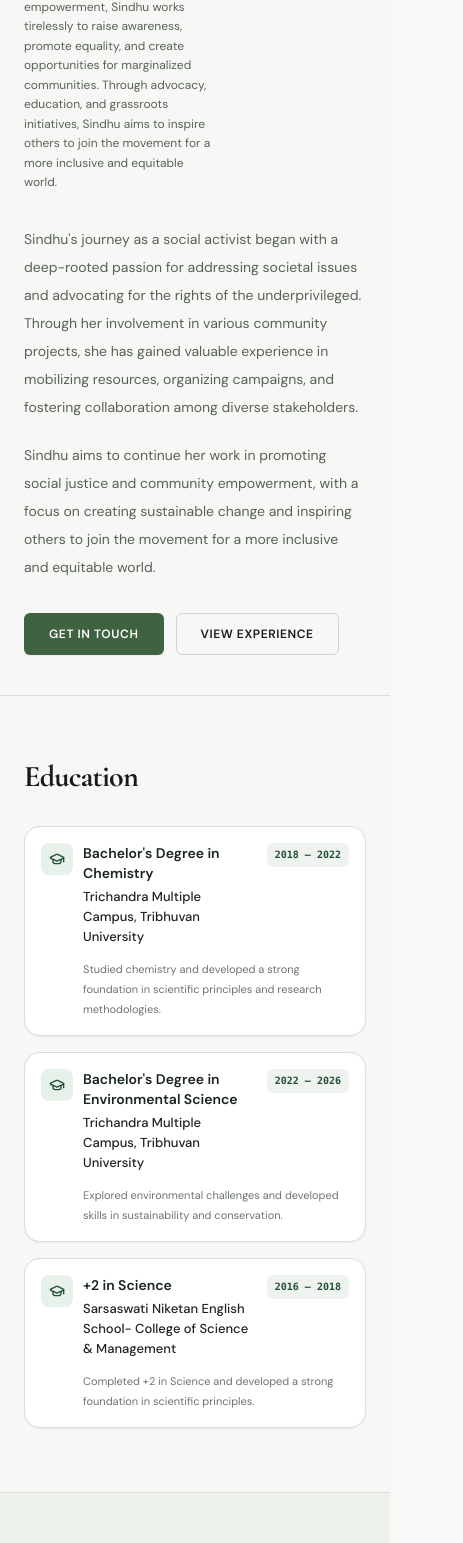
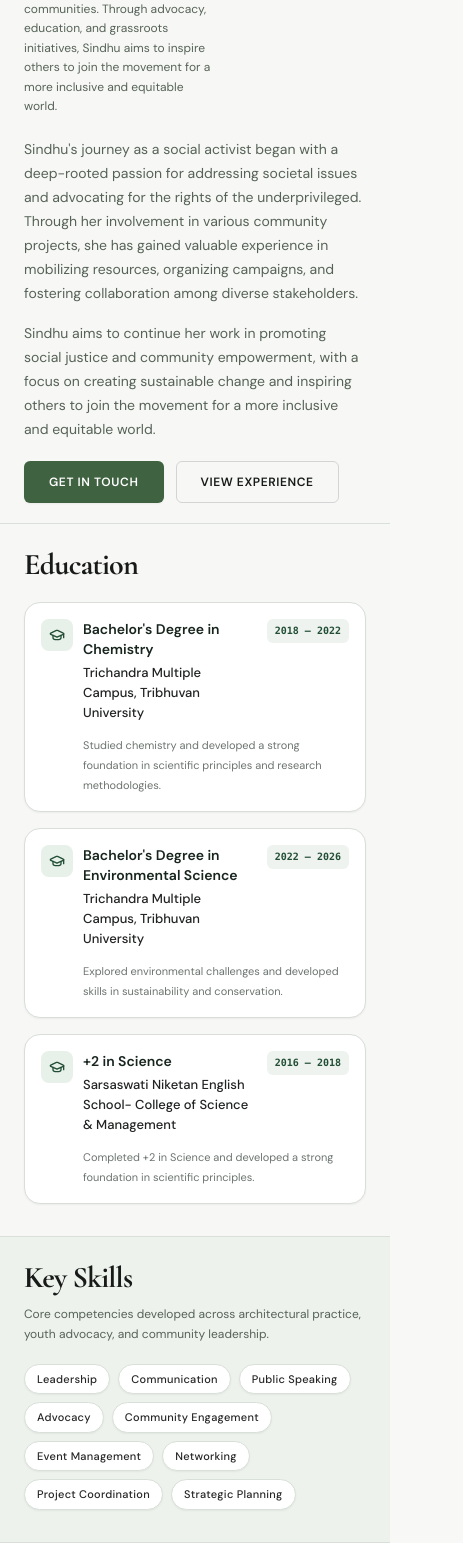
Before and after one commit to vickyjii774/SindhuSharma, a React (Vite) app: page /about in a window 390 px wide. Shown: the part 336-1879 px from the top of the page, 463 px wide, since content can reach past the window. Built offline with nearby package versions, Linux system fonts and the light colour scheme.

Commit message:
all commit

```diff
--- a/src/components/SectionHeading.jsx
+++ b/src/components/SectionHeading.jsx
@@ -1,4 +1,3 @@
-
 export default function SectionHeading({
   eyebrow,
   title,
@@ -9,12 +8,12 @@ export default function SectionHeading({
 }) {
   return (
     <div
-      className={`mb-8 sm:mb-14 lg:mb-16 w-full max-w-3xl ${
+      className={`mb-5 sm:mb-7 lg:mb-8 w-full max-w-3xl ${
         center ? "mx-auto text-center items-center flex flex-col" : ""
       } ${className}`}
     >
       {eyebrow && (
-        <span className="mb-2 block font-sans text-[10px] font-semibold uppercase tracking-widest text-brand sm:mb-3 sm:text-sm">
+        <span className="mb-2 block font-sans text-[10px] font-semibold uppercase tracking-widest text-brand sm:mb-2 sm:text-sm">
           {eyebrow}
         </span>
       )}
@@ -29,9 +28,9 @@ export default function SectionHeading({
       )}
 
       {text && (
-  <p className="mt-3 w-full whitespace-nowrap text-[9px] leading-5 text-ink-secondary font-sans sm:mt-4 sm:whitespace-normal sm:text-lg sm:leading-relaxed">
-    {text}
-  </p>
+        <p className="mt-2 w-full whitespace-normal text-xs leading-5 text-ink-secondary font-sans sm:mt-3 sm:text-base sm:leading-relaxed">
+          {text}
+        </p>
       )}
     </div>
   );
--- a/src/components/Sections.jsx
+++ b/src/components/Sections.jsx
@@ -15,7 +15,7 @@ export function EducationSection() {
   if (!siteData.education?.length) return null;
 
   return (
-    <section className="py-16 sm:py-20 lg:py-24 bg-surface border-b border-line" aria-labelledby="education-h">
+    <section className="pt-6 pb-8 sm:pt-8 sm:pb-10 lg:pt-10 lg:pb-12 bg-surface border-b border-line" aria-labelledby="education-h">
       <Container>
         <Reveal>
           <SectionHeading title="Education" id="education-h" />
@@ -38,7 +38,7 @@ export function SkillsSection() {
 
   return (
     <section
-      className="border-b border-line bg-surface-alt py-12 sm:py-16 lg:py-24"
+      className="border-b border-line bg-surface-alt pt-6 pb-8 sm:pt-8 sm:pb-10 lg:pt-10 lg:pb-12"
       aria-labelledby="skills-h"
     >
       <Container>
--- a/src/pages/About.jsx
+++ b/src/pages/About.jsx
@@ -29,7 +29,7 @@ export default function About() {
   });
 
   return (
-    <div className="pt-24 sm:pt-28 lg:pt-32">
+    <div className="pt-10 sm:pt-14 lg:pt-16">
       {/* Editorial Hero / Biography */}
 
 
@@ -37,7 +37,7 @@ export default function About() {
 
 {/* Editorial Hero / Biography */}
 <section
-  className="bg-surface border-b border-line py-10 sm:py-16 lg:py-20"
+  className="bg-surface border-b border-line py-5 sm:py-8 lg:py-10"
   aria-labelledby="about-heading"
 >
   <Container>
@@ -82,7 +82,7 @@ export default function About() {
 
     {/* Remaining biography: Full width below the image */}
     {fullBio?.length > 1 && (
-      <div className="mt-8 space-y-5 font-sans text-sm leading-7 text-ink-secondary sm:mt-12 sm:space-y-6 sm:text-base sm:leading-8 lg:mt-16 lg:text-lg">
+      <div className="mt-5 space-y-4 font-sans text-sm leading-6 text-ink-secondary sm:mt-7 sm:space-y-5 sm:text-base sm:leading-7 lg:mt-9 lg:text-lg">
         {fullBio.slice(1).map((paragraph, index) => (
           <p key={index}>
             {paragraph}
@@ -93,7 +93,7 @@ export default function About() {
 
     {/* Buttons: Below the entire biography */}
 
-<div className="mt-8 flex flex-wrap items-center gap-3 sm:mt-10 sm:gap-4">
+<div className="mt-5 flex flex-wrap items-center gap-3 sm:mt-7 sm:gap-4">
   <Button to="/contact">
     Get in Touch
   </Button>
@@ -117,7 +117,7 @@ export default function About() {
       {/* Areas of Interest */}
       {interests && interests.length > 0 && (
         <section
-          className="py-16 sm:py-20 lg:py-24 bg-white border-b border-line"
+          className="py-8 sm:py-10 lg:py-12 bg-white border-b border-line"
           aria-labelledby="interests-h"
         >
           <Container>
--- a/src/pages/Contact.jsx
+++ b/src/pages/Contact.jsx
@@ -16,9 +16,9 @@ export default function Contact() {
   const hasSocial = getActiveSocial().length > 0;
 
   return (
-    <div className="pb-20 pt-24 sm:pb-28 sm:pt-28 lg:pt-32">
+    <div className="pb-10 pt-10 sm:pb-12 sm:pt-14 lg:pt-16">
       {/* Page Heading */}
-      <section className="mb-10 border-b border-line bg-surface py-10 sm:mb-12 sm:py-14">
+      <section className="mb-4 border-b border-line bg-surface py-4 sm:mb-5 sm:py-5">
         <Container>
           <SectionHeading
             title="Let's Connect"
--- a/src/pages/EventCategory.jsx
+++ b/src/pages/EventCategory.jsx
@@ -31,10 +31,10 @@ export default function EventCategory() {
   }
 
   return (
-    <div className="pt-24 sm:pt-28 lg:pt-32 pb-20 sm:pb-28">
+    <div className="pt-10 sm:pt-14 lg:pt-16 pb-12 sm:pb-16">
       {/* Category Header */}
-      <section className="py-12 sm:py-16 bg-surface border-b border-line mb-12 sm:mb-16">
-        <Container>
+<section className="py-5 sm:py-7 bg-surface border-b border-line mb-5 sm:mb-6">
+          <Container>
           <div className="max-w-4xl">
 
             <SectionHeading
@@ -49,7 +49,7 @@ export default function EventCategory() {
       {/* Events Grid */}
       <Container>
         {events.length > 0 ? (
-          <div className="grid grid-cols-2 gap-3 sm:gap-5 lg:grid-cols-3 xl:grid-cols-4 lg:gap-6">
+          <div className="grid grid-cols-2 gap-3 sm:gap-4 lg:grid-cols-3 xl:grid-cols-4 lg:gap-5">
             {events.map((event) => (
               <EventCard key={event.id} event={event} categorySlug={category.slug} />
             ))}
@@ -65,7 +65,7 @@ export default function EventCategory() {
           </div>
         )}
 
-        <div className="mt-16 pt-8 border-t border-line flex items-center justify-between">
+        <div className="mt-8 pt-5 sm:mt-10 sm:pt-6 border-t border-line flex items-center justify-between gap-3">
           <Button to="/events" variant="outline">
             ← Back to Events Overview
           </Button>
--- a/src/pages/Events.jsx
+++ b/src/pages/Events.jsx
@@ -29,9 +29,9 @@ export default function Events() {
   ].filter(Boolean);
 
   return (
-    <div className="pb-20 pt-24 sm:pb-28 sm:pt-28 lg:pt-32">
+    <div className="pb-12 pt-10 sm:pb-16 sm:pt-14 lg:pt-16">
       {/* Page Header */}
-      <section className="mb-10 border-b border-line bg-surface py-10 sm:mb-12 sm:py-14">
+      <section className="mb-5 border-b border-line bg-surface py-5 sm:mb-6 sm:py-7">
         <Container>
           <SectionHeading
 
@@ -45,7 +45,7 @@ export default function Events() {
       {/* Events Grid */}
       <Container>
         <Reveal>
-          <section className="mx-auto max-w-full px-0 pt-2 sm:px-2 lg:px-0">
+          <section className="mx-auto max-w-full px-0 pt-0 sm:px-2 lg:px-0">
              <div className="grid grid-cols-2 items-stretch gap-3 sm:gap-5 lg:grid-cols-4 lg:gap-6">
                 {categories.map((category) => (
                 <div
--- a/src/pages/Experience.jsx
+++ b/src/pages/Experience.jsx
@@ -12,9 +12,9 @@ export default function Experience() {
   });
 
   return (
-    <div className="pt-24 sm:pt-28 lg:pt-32 pb-20 sm:pb-28">
+    <div className="pt-10 sm:pt-14 lg:pt-16 pb-12 sm:pb-16">
       {/* Page Header */}
-      <section className="py-12 sm:py-16 bg-surface border-b border-line mb-12 sm:mb-16">
+      <section className="py-5 sm:py-7 bg-surface border-b border-line mb-5 sm:mb-6">
         <Container>
           <SectionHeading
             title="Experience & Leadership"
@@ -27,7 +27,7 @@ export default function Experience() {
       {/* Experience Timeline / Cards */}
       <Container>
         <Reveal>
-          <div className="space-y-6 sm:space-y-8 ">
+          <div className="space-y-4 sm:space-y-5">
             {siteData.experiences.map((exp) => (
               <ExperienceCard key={exp.id} experience={exp} />
             ))}
```
